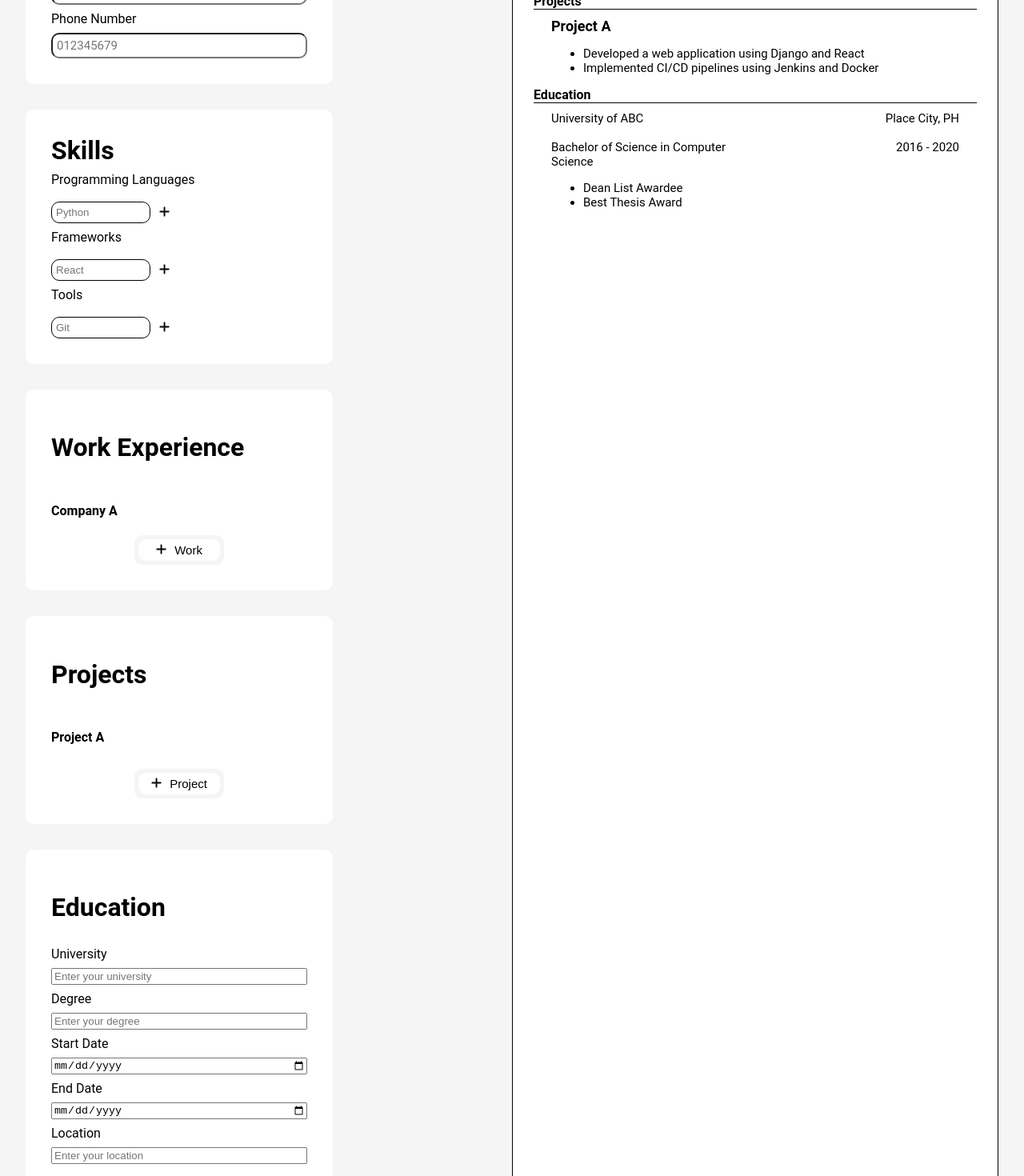
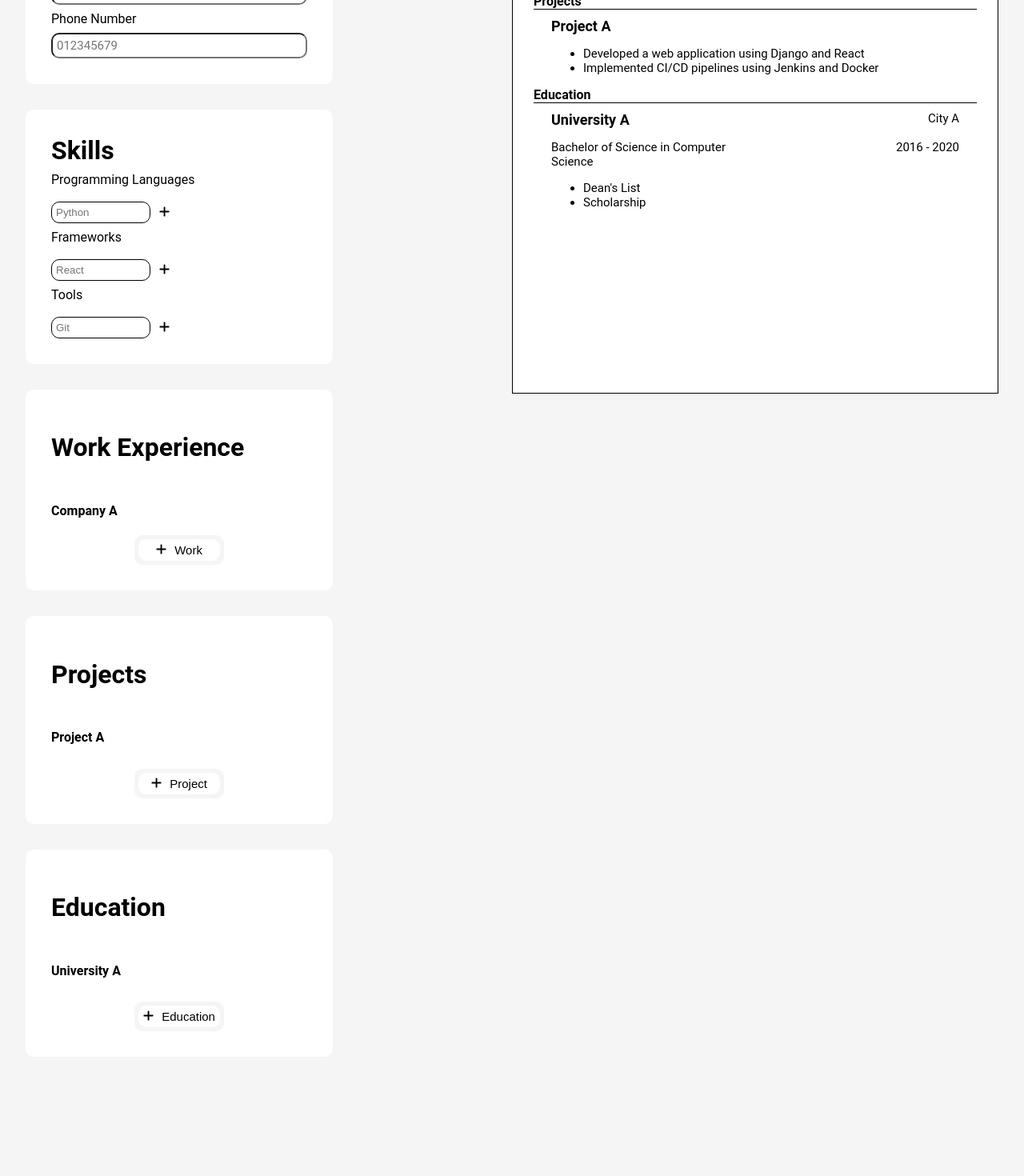
Before and after one commit to Veritaaaas/cv-maker, a React (Vite) app in the folder app-cv-maker/: page / in a window 1280 px wide. Shown: the part 340-1810 px from the top of the page at 80% size. After the commit the page ends 1725 px from the top, so only its background shows below. Built offline with nearby package versions, Linux system fonts and the light colour scheme.

Commit message:
added the education input and connect it to the resume

```diff
--- a/app-cv-maker/src/App.jsx
+++ b/app-cv-maker/src/App.jsx
@@ -40,6 +40,17 @@ function App() {
     // more projects...
   ]);
 
+  const [educations, setEducations] = useState([
+    {
+      university: 'University A',
+      degree: 'Bachelor of Science in Computer Science',
+      timeFrame: '2016 - 2020',
+      location: 'City A',
+      awards: ['Dean\'s List', 'Scholarship'],
+    },
+    // more educations...
+  ]);
+
  return (
     <div className="content">
       <div className="input-container">
@@ -63,7 +74,7 @@ function App() {
         />
         <Work_experience works={works} setWorks={setWorks} />
         <Projects projects={projects} setProjects={setProjects} />
-        <Education />
+        <Education educations={educations} setEducations={setEducations}/>
       </div>
       <div className="output-container">
         <Resume
@@ -79,6 +90,8 @@ function App() {
           works={works}
 
           projects={projects}
+
+          educations={educations}
         />
       </div>
     </div>
--- a/app-cv-maker/src/Education.jsx
+++ b/app-cv-maker/src/Education.jsx
@@ -1,20 +1,137 @@
+import React, { useState } from 'react';
+import { FontAwesomeIcon } from '@fortawesome/react-fontawesome'
+import { faPlus, faXmark, faTrash } from '@fortawesome/free-solid-svg-icons';
+import './education.css';
 
-function Education() {
-    return (
-        <div className="Education">
-            <h1>Education</h1>
+function Education({ educations, setEducations }) {
+  const [isAdding, setIsAdding] = useState(false);
+  const [university, setUniversity] = useState('');
+  const [degree, setDegree] = useState('');
+  const [timeFrame, setTimeFrame] = useState('');
+  const [location, setLocation] = useState('');
+  const [awards, setAwards] = useState(['']);
+  const [editingIndex, setEditingIndex] = useState(null);
+
+  const handleAddClick = () => {
+    setIsAdding(true);
+  };
+
+  const handleAwardChange = (e, index) => {
+    const values = [...awards];
+    values[index] = e.target.value;
+    setAwards(values);
+  };
+
+  const handleRemoveAwardClick = (index) => {
+    const values = [...awards];
+    values.splice(index, 1);
+    setAwards(values);
+  };
+
+  const handleCancelClick = () => {
+    setIsAdding(false);
+    setUniversity('');
+    setDegree('');
+    setTimeFrame('');
+    setLocation('');
+    setAwards(['']);
+    setEditingIndex(null);
+  };
+
+  const handleSaveClick = () => {
+    if (editingIndex !== null) {
+      const newEducations = [...educations];
+      newEducations[editingIndex] = { university, degree, timeFrame, location, awards };
+      setEducations(newEducations);
+      setEditingIndex(null);
+    } else {
+      setEducations([...educations, { university, degree, timeFrame, location, awards }]);
+    }
+    setIsAdding(false);
+    setUniversity('');
+    setDegree('');
+    setTimeFrame('');
+    setLocation('');
+    setAwards(['']);
+  };
+
+  const handleDeleteClick = () => {
+    if (editingIndex !== null) {
+      const newEducations = [...educations];
+      newEducations.splice(editingIndex, 1);
+      setEducations(newEducations);
+      setIsAdding(false);
+      setUniversity('');
+      setDegree('');
+      setTimeFrame('');
+      setLocation('');
+      setAwards(['']);
+      setEditingIndex(null);
+    }
+  };
+
+  const handleEducationClick = (education, index) => {
+    setIsAdding(true);
+    setUniversity(education.university);
+    setDegree(education.degree);
+    setTimeFrame(education.timeFrame);
+    setLocation(education.location);
+    setAwards(education.awards);
+    setEditingIndex(index);
+  };
+
+  return (
+    <div className="Education">
+      <h1>Education</h1>
+      <div className="education-list">
+        {!isAdding && educations.map((education, index) => (
+            <div className="education" key={index} onClick={() => handleEducationClick(education, index)}>
+            <h4>{education.university}</h4>
+            </div>
+        ))}
+        </div>
+      <div className="add-education">
+        {!isAdding && (
+          <button className="add-education-button" onClick={handleAddClick}>
+            <div className="add-div"><FontAwesomeIcon icon={faPlus} className="add-icon"/>Education</div>
+          </button>
+        )}
+        {isAdding && (
+          <div className="education-form">
             <label>University</label>
-            <input type="text" placeholder="Enter your university" />
+            <input type="text" placeholder="Enter your university" value={university} onChange={(e) => setUniversity(e.target.value)} />
             <label>Degree</label>
-            <input type="text" placeholder="Enter your degree" />
-            <label>Start Date</label>
-            <input type="date" />
-            <label>End Date</label>
-            <input type="date" />
+            <input type="text" placeholder="Enter your degree" value={degree} onChange={(e) => setDegree(e.target.value)} />
+            <label>Time Frame</label>
+            <input type="text" placeholder="Enter your time frame" value={timeFrame} onChange={(e) => setTimeFrame(e.target.value)} />
             <label>Location</label>
-            <input type="text" placeholder="Enter your location" />
-        </div>
-    )
+            <input type="text" placeholder="Enter your location" value={location} onChange={(e) => setLocation(e.target.value)} />
+            <label>Awards</label>
+            <div className='awards'>
+              {awards.map((award, index) => (
+                <div key={index} className='award'>
+                  <input type='text' placeholder='award' value={award} onChange={(e) => handleAwardChange(e, index)} />
+                  <button className='remove-award' onClick={() => handleRemoveAwardClick(index)}><FontAwesomeIcon icon={faXmark} /></button>
+                </div>
+              ))}
+            </div>
+            <div className="add-award">
+              <button className='add' onClick={() => setAwards([...awards, ''])}><FontAwesomeIcon icon={faPlus} /></button>
+            </div>
+            <div className='education-form-options'>
+              <div>
+                <button className='delete' onClick={handleDeleteClick}><FontAwesomeIcon icon={faTrash} className='trash-icon'/>Delete</button>
+              </div>
+              <div>
+                <button className='cancel' onClick={handleCancelClick}>Cancel</button>
+                <button className='save' onClick={handleSaveClick}>Save</button>
+              </div>
+            </div>
+          </div>
+        )}
+      </div>
+    </div>
+  )
 }
 
 export default Education;
--- a/app-cv-maker/src/Resume.jsx
+++ b/app-cv-maker/src/Resume.jsx
@@ -12,10 +12,9 @@ function Resume(
         languages,
         frameworks,
         tools,
-
         works,
-
-        projects
+        projects,
+        educations
     }) {
     return (
         <div className="Resume">
@@ -89,21 +88,24 @@ function Resume(
                 </div>
             </div>
 
-            <div className="education">
+            <div className="education-resume">
                 <h4>Education</h4>
                 <div className="school-list">
-                    <div className="school">
-                        <div className="school-name">University of ABC</div>
-                        <div className="location">Place City, PH</div>
-                        <div className="degree">Bachelor of Science in Computer Science</div>
-                        <div className="date">2016 - 2020</div>
-                    </div>
-                    <div className="awards">
-                        <ul>
-                            <li>Dean List Awardee</li>
-                            <li>Best Thesis Award</li>
-                        </ul>
-                    </div>
+                    {educations.map((education, index) => (
+                        <div className="school" key={index}>
+                            <div className="school-name">{education.university}</div>
+                            <div className="location">{education.location}</div>
+                            <div className="degree">{education.degree}</div>
+                            <div className="date">{education.timeFrame}</div>
+                            <div className="awards">
+                                <ul>
+                                    {education.awards.map((award, index) => (
+                                        <li key={index}>{award}</li>
+                                    ))}
+                                </ul>
+                            </div>
+                        </div>
+                    ))}
                 </div>
             </div>
         </div>
--- /dev/null
+++ b/app-cv-maker/src/education.css
@@ -0,0 +1,117 @@
+.education h4 {
+    border: none;
+}
+
+.add-education {
+    display: flex;
+    justify-content: center;
+}
+
+.add-education .add-education-button {
+    background-color: #f5f5f5;
+    padding: 5px;
+    width: 7rem;
+    border-radius: 10px;
+    border: none;
+    cursor: pointer;
+}
+
+.add-education .add-education-button .add-div {
+    height: fit-content;
+    justify-content: center;
+    border-radius: 10px;
+    border: none;
+    font-size: 15px;
+    padding: 5px;
+    display: flex;
+    background-color: white;
+}
+
+.add-education .add-education-button .add-div .add-icon {
+    margin-right: 10px;
+}
+
+.education-form {
+    display: flex;
+    flex-direction: column;
+    width: 100%;
+    align-items: flex-start;
+    row-gap: 0.5rem;
+}
+
+.education-form .awards {
+    display: flex;
+    flex-direction: column;
+}
+
+.education-form .awards .award{
+    display: flex;
+    align-items: center;
+    max-width: fit-content;
+    padding: 5px;
+    font-size: 15px;
+    border-radius: 10px;
+    gap: 10px;
+    background-color: rgb(237, 237, 237);
+}
+
+.education-form .awards .award p {
+    margin: 0;
+}
+
+.education-form .awards .award .remove {
+    font-family: var(--main-font);
+    font-size: 20px;
+    background-color: transparent;
+    border: none;
+    cursor: pointer;
+}
+
+.education-form .add-award {
+    width: 100%;
+    display: flex;
+    align-items: center;
+    justify-content: center;
+}
+
+.education-form .add-award button {
+    font-family: var(--main-font);
+    font-size: 20px;
+    background-color: transparent;
+    border: none;
+    cursor: pointer;
+}
+
+.education-form-options {
+    display: grid;
+    width: 100%;
+    justify-content: start;
+    grid-template-columns: 3fr 1fr;
+    margin-top: 1rem;
+}
+
+.education-form-options button {
+    color: #7c7c7c;
+    padding: 10px;
+    font-size: 15px;
+    font-weight: bold;
+    border: 1px solid black;
+    border-radius: 10px;
+    background-color: white;
+    cursor: pointer;
+}
+
+.education-form-options div {
+    display: flex;
+    justify-content: flex-start;
+    gap: 15px;
+}
+
+.trash-icon {
+    margin-right: 10px;
+}
+
+.education-form .save {
+    background-color: #4681f4;
+    color: white;
+}
--- a/app-cv-maker/src/resume.css
+++ b/app-cv-maker/src/resume.css
@@ -1,6 +1,8 @@
 .output-container {
     display: flex;
     justify-content: center;
+    height: 100vh;
+    max-height: fit-content;
 }
 
 
@@ -119,24 +121,29 @@
     font-weight: bold;
 }
 
-.education h4 {
+.education-resume h4 {
     border-bottom: 1px solid black;
     margin: 10px;
 }
 
-.education .school-list {
+.education-resume .school-list {
     padding-left: 2rem;
     padding-right: 2rem;
     font-size: 15px;
 }
 
-.education .school {
+.education-resume .school {
     display: grid;
     grid-template-columns: 1fr 1fr;
     grid-template-rows: 1fr 1fr;
 }
 
-.education .location, .education .date {
+.education-resume .location, .education-resume .date {
     display: flex;
     justify-content: flex-end;
 }
+
+.school-name {
+    font-size: 18px;
+    font-weight: bold;
+}
```
